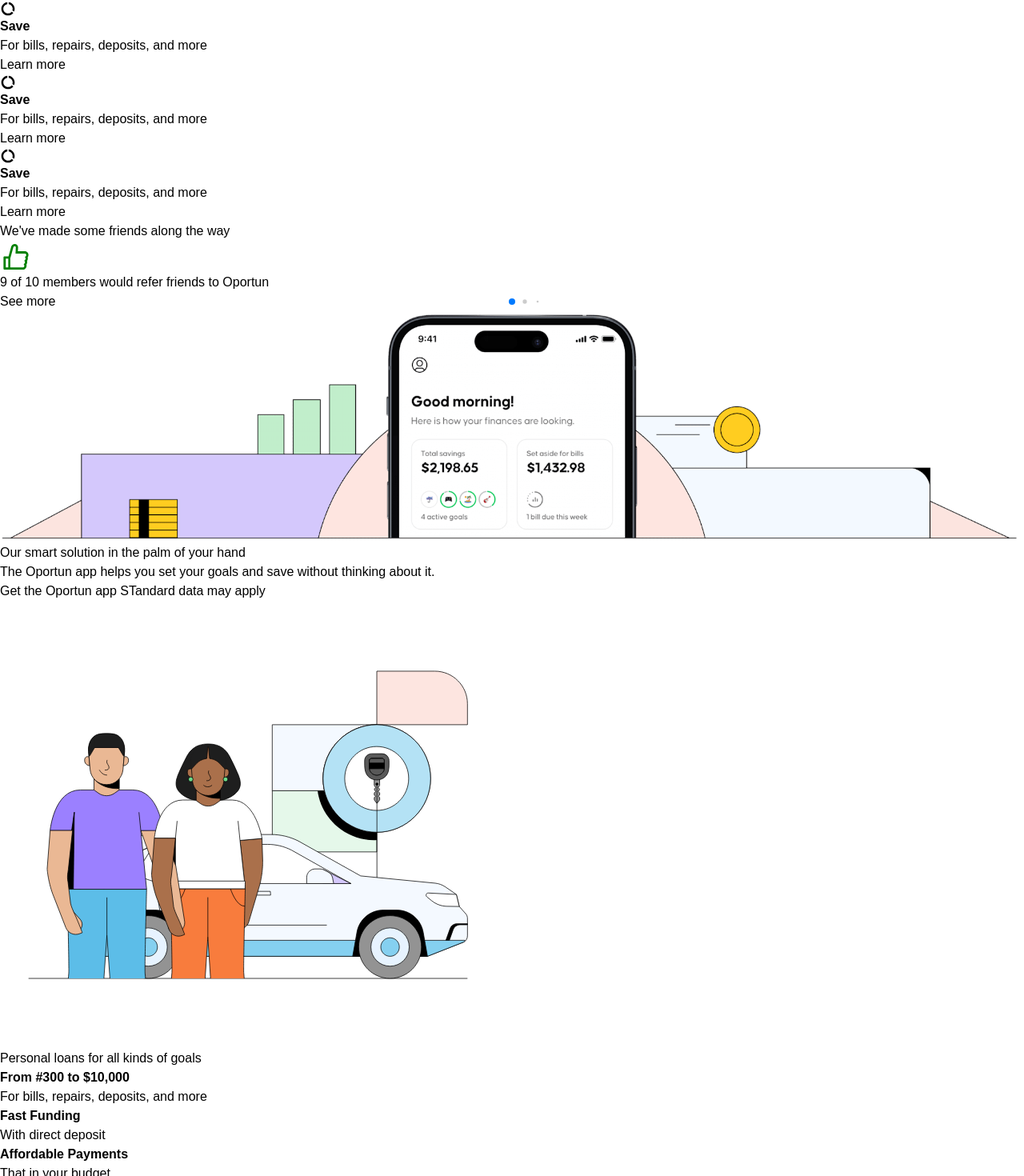
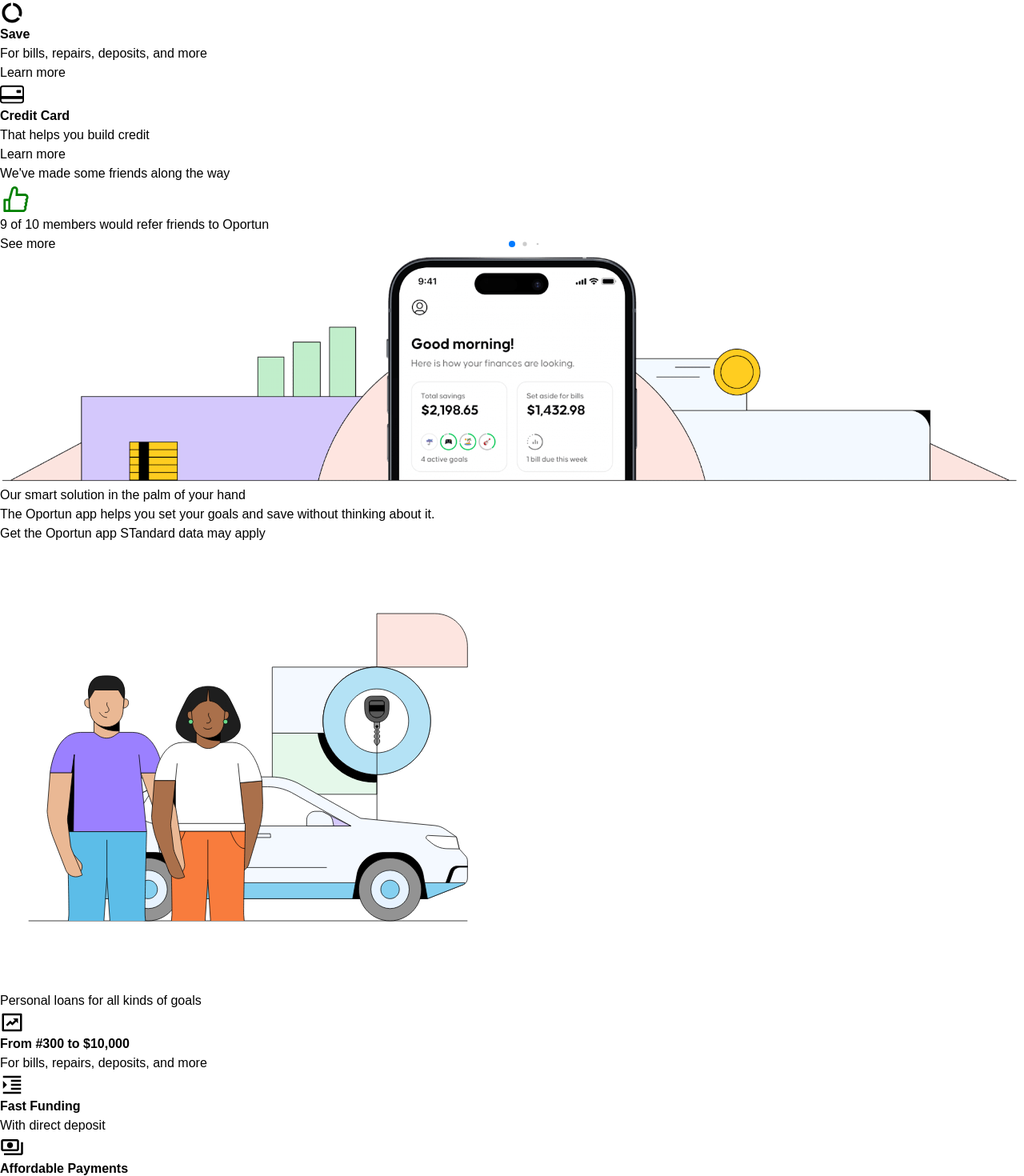
Before and after one commit to ShunGoes/oportun-clone, a React (Vite) app: page / in a window 1280 px wide. Shown: the part 1503-2973 px from the top of the page at 80% size. Built offline with nearby package versions, Linux system fonts and the light colour scheme; a web font is replaced by a local one.

Commit message:
fixed icon size and button size

```diff
--- a/src/component/hero/hero.jsx
+++ b/src/component/hero/hero.jsx
@@ -1,57 +1,71 @@
-import React from 'react'
-import HeroImg from '../../assets/hero-img.webp'
+import React from "react";
+import HeroImg from "../../assets/hero-img.webp";
 
 import { MdDataSaverOff } from "react-icons/md";
+import { BsCreditCard2Back } from "react-icons/bs";
+
 const Hero = () => {
   return (
-    <section className='h-[75rem] md:h-[35rem] border-4 border-blue-400  grid grid-cols-2'>
+    <section className="h-[70rem] md:h-[35rem]   grid grid-cols-2">
       <div className="col-span-2 flex flex-col justify-around items-center gap-8 ">
-          <div className='w-[70%] text-center '>
-              <h1 className=' text-[45px] font-[600] leading-[3rem] my-10'>Your money goals are <span className='underline decoration-4 decoration-green-300 decoration-double'> our goals</span></h1>
-              <p className='mx-auto w-11/12  '> $300 to $10,000 affordable loans to reach your full potential. Your new financial journey starts here.</p>
+        <div className="w-[70%] text-center ">
+          <h1 className=" text-[45px] font-[600] leading-[3rem] my-10">
+            Your money goals are{" "}
+            <span className="underline decoration-4 decoration-green-300 decoration-double">
+              {" "}
+              our goals
+            </span>
+          </h1>
+          <p className="mx-auto w-11/12  ">
+            {" "}
+            $300 to $10,000 affordable loans to reach your full potential. Your
+            new financial journey starts here.
+          </p>
         </div>
-          <div className='w-full flex flex-col gap-3 items-center'>
+        <div className="w-full flex flex-col gap-3 items-center">
           <button className="bg-black text-white  w-11/12 h-14 rounded-[20px]">
             Apply for a loan now
           </button>
 
-          <a href="#" className='text-cyan-500'> see personnal loan </a>
+          <a href="#" className="text-cyan-500">
+            {" "}
+            see personnal loan{" "}
+          </a>
         </div>
-
       </div>
       <div className="col-span-2  h-full border-4  px-5 py-0">
-          <img src={HeroImg} className='h-full object-cover w-full '/>
+        <img src={HeroImg} className="h-full object-cover w-full " />
       </div>
-        <p className="col-span-2 w-9/12 text-center mx-auto">Check out  what else option has to be offered.</p>
+      <p className="col-span-2 w-9/12 text-center mx-auto">
+        Check out what else option has to be offered.
+      </p>
 
       <div className="col-span-2  mb-[10rem] flex flex-col items-center gap-5 py-3">
-            <div className='w-11/12 py-3 border-b-4 flex'>
-              <MdDataSaverOff size={20} className='w-2/12'/>
+        <div className="w-11/12 py-3 border-b-4 flex items-center">
+          <MdDataSaverOff size={30} className="w-2/12" />
           <div className=" w-10/12 ">
-              <strong className='links'>Save</strong>
+            <strong className="links">Save</strong>
             <p>For bills, repairs, deposits, and more</p>
-              <a href="#" className="links text-gray-400"> Learn more</a>
+            <a href="#" className="links text-gray-400">
+              {" "}
+              Learn more
+            </a>
           </div>
         </div>
-            <div className='w-11/12 py-3 border-b-4 flex'>
-              <MdDataSaverOff size={20} className='w-2/12'/>
+        <div className="w-11/12 py-3 border-b-4 flex items-center">
+          <BsCreditCard2Back size={30} className="w-2/12" />
           <div className=" w-10/12 ">
-              <strong className='links'>Save</strong>
-              <p>For bills, repairs, deposits, and more</p>
-              <a href="#" className="links text-gray-400"> Learn more</a>
-              </div>
-            </div>
-            <div className='w-11/12 py-3 border-b-4 flex'>
-              <MdDataSaverOff size={20} className='w-2/12'/>
-              <div className=" w-10/12 ">
-              <strong className='links'>Save</strong>
-              <p>For bills, repairs, deposits, and more</p>
-              <a href="#" className="links text-gray-400"> Learn more</a>
+            <strong className="links">Credit Card</strong>
+            <p>That helps you build credit</p>
+            <a href="#" className="links text-gray-400">
+              {" "}
+              Learn more
+            </a>
           </div>
         </div>
       </div>
     </section>
-  )
-}
+  );
+};
 
-export default Hero
+export default Hero;
--- a/src/component/nav-dropdown/dropdown.jsx
+++ b/src/component/nav-dropdown/dropdown.jsx
@@ -84,7 +84,8 @@
   const array_of_keys = Object.keys(data);
   const position_of_elem = array_of_keys.indexOf(currentTab);
   const final_object = data[array_of_keys[position_of_elem]];
-  console.log(final_object);
+
+
   return (
     <section className="h-[23rem] bg-black text-white  w-full  top top-[148px]  absolute hidden md:block">
       {final_object.name ? (
--- a/src/component/solution/solution.jsx
+++ b/src/component/solution/solution.jsx
@@ -1,10 +1,14 @@
 import SolutionImg from "../../assets/solution-1.webp";
 import Personal from "../../assets/personal.svg";
+
+import { MdOutlineFormatIndentIncrease } from "react-icons/md";
+import { RiFundsBoxLine } from "react-icons/ri";
+import { MdOutlinePayments } from "react-icons/md";
 
 const Solution = () => {
   return (
     <section className=" h-auto  ">
-      <div className="  flex flex-col justify-center h-[30rem] border-4 items-center px-5 gap-5 text-center">
+      <div className="  flex flex-col justify-center h-[30rem]  items-center px-5 gap-5 text-center">
         <img src={SolutionImg} />
         <h3 className="header-text">
           {" "}
@@ -19,25 +23,27 @@
       </div>
       <div className=" flex flex-col gap-4 px-5">
         <img src={Personal} />
-        <h3 className="   text-[34px] font-[600]  leading-[37px]"> Personal loans for all kinds of goals </h3>
-        <div className=" mb-[2rem] flex flex-col items-center gap-5 py-3 ">
-          <div className="w-11/12 py-3 border-b-4 flex">
-            {/* <MdDataSaverOff size={20} className='w-2/12'/> */}
-            <div className=" w-10/12   ">
+        <h3 className="   text-[34px] font-[600] px-1 leading-[37px]">
+          {" "}
+          Personal loans for all kinds of goals{" "}
+        </h3>
+        <div className=" mb-[2rem] flex flex-col items-center gap-5 py-3  ">
+          <div className="w-full py-3 h-full  flex items-center ">
+            <RiFundsBoxLine size={30} className="w-2/12" />
+            <div className=" w-10/12  ">
               <strong className="links">From #300 to $10,000</strong>
               <p>For bills, repairs, deposits, and more</p>
-
             </div>
           </div>
-          <div className="w-11/12 py-3  flex">
-            {/* <MdDataSaverOff size={20} className='w-2/12'/> */}
+          <div className="w-full py-3  flex items-center">
+            <MdOutlineFormatIndentIncrease size={30} className="w-2/12" />
             <div className=" w-10/12 ">
               <strong className="links">Fast Funding</strong>
               <p>With direct deposit</p>
             </div>
           </div>
-          <div className="w-11/12 py-3 border-b-4 flex">
-            {/* <MdDataSaverOff size={20} className='w-2/12'/> */}
+          <div className="w-full py-3  flex items-center">
+            <MdOutlinePayments size={30} className="w-2/12" />
             <div className=" w-10/12 ">
               <strong className="links">Affordable Payments</strong>
               <p>That in your budget</p>
@@ -45,11 +51,14 @@
           </div>
         </div>
         <div className=" flex justify-around w-11/12 mx-auto h-20">
-            <button className="rounded-2xl bg-black font-[600] text-white w-5/12">Apply now</button>
-            <button className="rounded-2xl border-4 font-[600]  w-5/12">Learn More</button>
+          <button className="rounded-2xl bg-black font-[600] h-4/5 hover:bg-white hover:text-black text-white w-5/12">
+            Apply now
+          </button>
+          <button className="rounded-2xl border-4 hover:bg-black hover:text-white font-[600] h-4/5  w-5/12">
+            Learn More
+          </button>
         </div>
-        <div className="border-4 flex w-11/12 mx-auto h-[10rem]">
-        </div>
+        <div className="border-4 flex w-11/12 mx-auto h-[10rem]"></div>
       </div>
     </section>
   );
```
Lines whose indentation alone changed are shown as unchanged.
